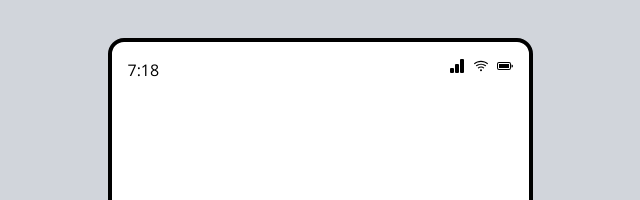
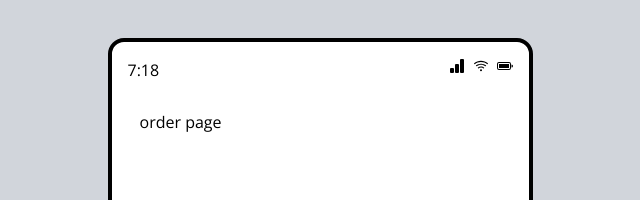
Before and after one commit to SVSTAP-Team6/application, a React (Create React App) app: page /order in a window 1280 px wide. Before the commit this address led to /dashboard. Shown: the top 200 px of the page, without its empty margins (320-960 px from the left). Built offline with nearby package versions, Linux system fonts and the light colour scheme.

Commit message:
Add: order page

```diff
--- a/src/pages/Basepage.jsx
+++ b/src/pages/Basepage.jsx
@@ -1,6 +1,6 @@
 import React from "react";
 import { Routes, Navigate, Route } from "react-router-dom";
-import { Home } from ".";
+import { Home, Order} from ".";
 
 const BasePage = () => {
     return (
@@ -9,6 +9,7 @@ const BasePage = () => {
             {/* <Route path="/" element={<Dashboard />} /> */}
 
             <Route path="/home" element={<Home />} />
+            <Route path="/order" element={<Order />} />
 
 
             <Route path="*" element={<Navigate to="/dashboard" />} />
--- /dev/null
+++ b/src/pages/Order.jsx
@@ -0,0 +1,10 @@
+import React from "react";
+import { Routes, Navigate, Route } from "react-router-dom";
+
+const Order = () => {
+    return (
+        <h1>order page</h1>
+    );
+};
+
+export default Order;
--- a/src/pages/index.jsx
+++ b/src/pages/index.jsx
@@ -1,3 +1,4 @@
 export { default as Layout } from "./Layout";
 export { default as Basepage } from "./Basepage";
 export { default as Home } from "./Home";
+export { default as Order } from "./Order";
```
